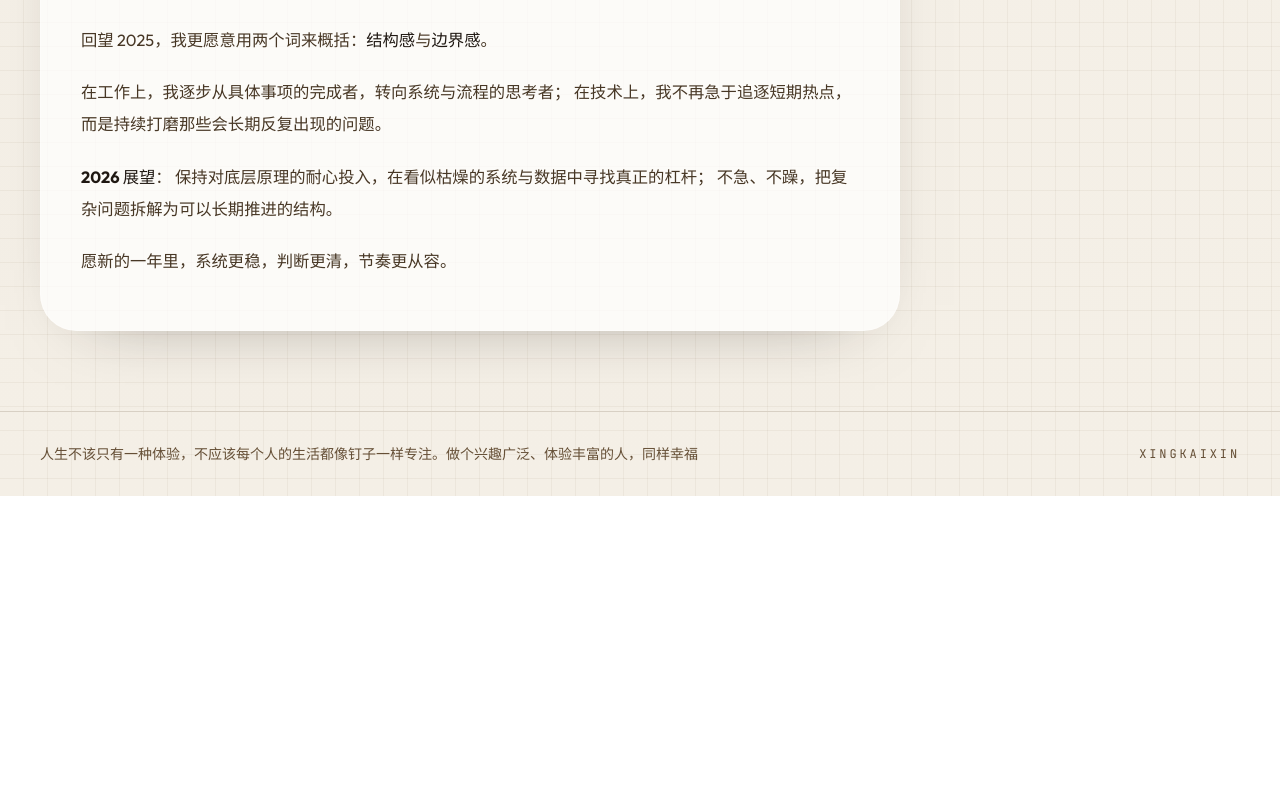
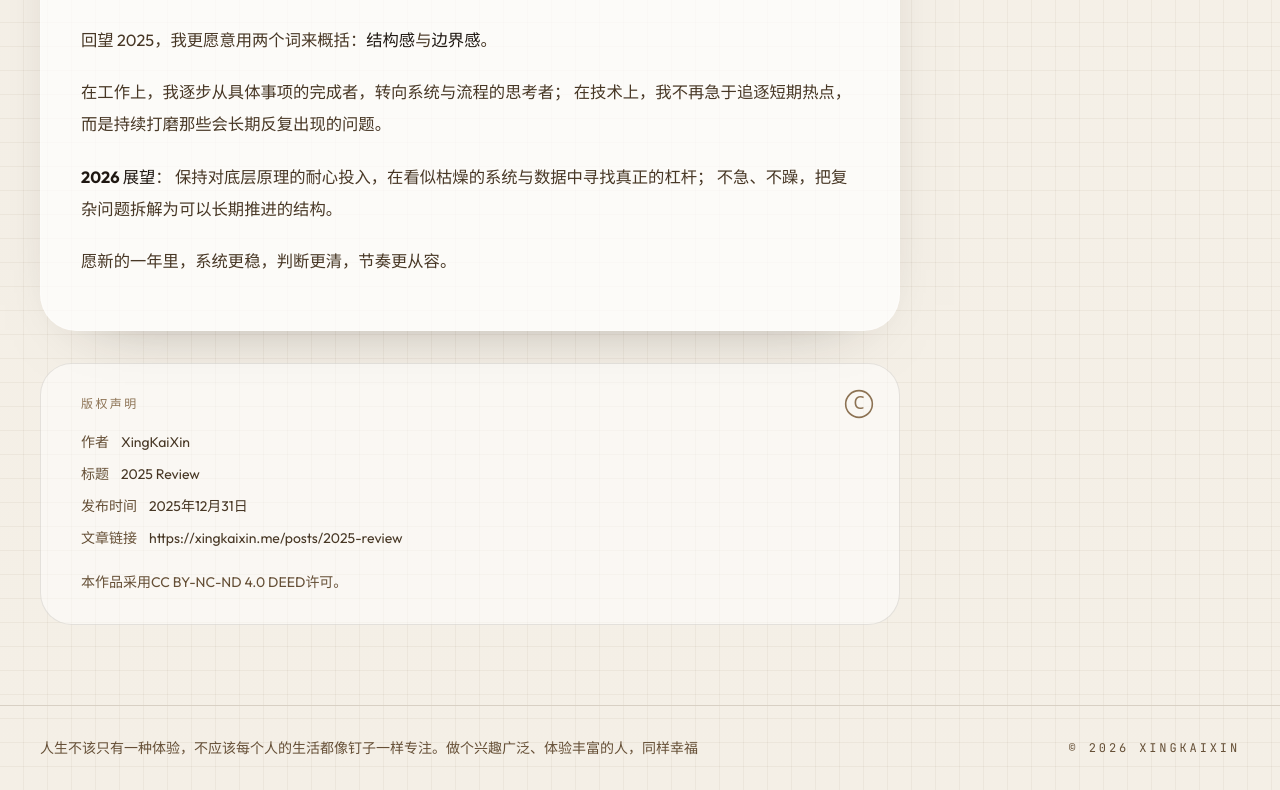
Before and after one commit to xingkaixin/blog, a React (Vite) app: page /posts/2025-review in a window 1280 px wide. Shown: the part 4609-5399 px from the top of the page. Before the commit the page ends 5105 px from the top, so only its background shows below. Built offline with nearby package versions, Linux system fonts and the light colour scheme.

Commit message:
feat: add copyright notice and update footer
- Add copyright section to post pages with author, title, date, and
  license
- Update footer to display current year in copyright
- Simplify homepage header by removing article count badge

```diff
--- a/src/components/site-layout.tsx
+++ b/src/components/site-layout.tsx
@@ -61,7 +61,7 @@ export function SiteLayout({ children }: { children: ReactNode }) {
       <footer className="border-t border-[#d8d0c4] px-4 py-8 sm:px-6 lg:px-10">
         <div className="mx-auto flex max-w-[1400px] flex-col gap-3 text-sm text-ink-500 sm:flex-row sm:items-center sm:justify-between">
           <p>人生不该只有一种体验，不应该每个人的生活都像钉子一样专注。做个兴趣广泛、体验丰富的人，同样幸福</p>
-          <p className="font-mono text-xs uppercase tracking-[0.24em]">XingKaiXin</p>
+          <p className="font-mono text-xs uppercase tracking-[0.24em]">&copy; {new Date().getFullYear()} XingKaiXin</p>
         </div>
       </footer>
     </div>
--- a/src/routes/home-page.tsx
+++ b/src/routes/home-page.tsx
@@ -1,6 +1,5 @@
 import { PostList } from "@/components/post-list";
 import { PostSkeleton } from "@/components/post-skeleton";
-import { Badge } from "@/components/ui/badge";
 import { getAllPosts } from "@/lib/content";
 
 const posts = getAllPosts();
@@ -23,14 +22,8 @@ export function HomePage() {
   return (
     <section className="px-4 pb-20 pt-10 sm:px-6 lg:px-10 lg:pt-14">
       <div className="mx-auto max-w-[1400px] space-y-8">
-        <div className="flex items-end justify-between gap-4">
-          <div>
-            <p className="text-xs uppercase tracking-[0.28em] text-ink-400">Articles</p>
-            <h1 className="mt-2 text-3xl tracking-[-0.04em] text-ink-800 sm:text-4xl">所有文章</h1>
-          </div>
-          <Badge className="w-fit border-[#d5ccbe] bg-white/85 text-ink-500">
-            {posts.length} 篇文章
-          </Badge>
+        <div>
+          <p className="text-xs uppercase tracking-[0.28em] text-ink-400">Articles</p>
         </div>
         <PostList posts={posts} />
       </div>
--- a/src/routes/post-page.tsx
+++ b/src/routes/post-page.tsx
@@ -6,6 +6,7 @@ import { ReadingProgress } from "@/components/reading-progress";
 import { TocNav } from "@/components/toc-nav";
 import { Badge } from "@/components/ui/badge";
 import { formatDisplayDate, getPostBySlug } from "@/lib/content";
+import { siteConfig } from "@/lib/site";
 import { TOC_ACTIVE_OFFSET } from "@/lib/toc-active";
 
 export function PostPage() {
@@ -89,6 +90,41 @@ export function PostPage() {
               <div className="rounded-[2.3rem] border border-white/20 bg-white/72 px-6 py-8 shadow-[0_24px_70px_-50px_rgba(31,24,18,0.55),inset_0_1px_0_rgba(255,255,255,0.8)] backdrop-blur-xl sm:px-10">
                 <MarkdownRenderer content={post.content} />
               </div>
+
+              <div className="relative rounded-[2rem] border border-ink-800/10 bg-white/50 px-6 py-8 sm:px-10">
+                <svg aria-hidden="true" className="absolute right-6 top-6 h-8 w-8 text-ink-400" viewBox="0 0 24 24" fill="none" stroke="currentColor" strokeWidth="1.2">
+                  <circle cx="12" cy="12" r="10" />
+                  <text x="12" y="16" textAnchor="middle" fill="currentColor" stroke="none" fontSize="13" fontWeight="500" fontFamily="system-ui, sans-serif">C</text>
+                </svg>
+                <h2 className="text-xs font-medium uppercase tracking-[0.2em] text-ink-400">版权声明</h2>
+                <dl className="mt-5 grid gap-3 text-sm text-ink-600">
+                  <div className="flex gap-3">
+                    <dt className="shrink-0 font-medium text-ink-500">作者</dt>
+                    <dd>{siteConfig.author}</dd>
+                  </div>
+                  <div className="flex gap-3">
+                    <dt className="shrink-0 font-medium text-ink-500">标题</dt>
+                    <dd>{post.title}</dd>
+                  </div>
+                  <div className="flex gap-3">
+                    <dt className="shrink-0 font-medium text-ink-500">发布时间</dt>
+                    <dd>{formatDisplayDate(post.date)}</dd>
+                  </div>
+                  <div className="flex gap-3">
+                    <dt className="shrink-0 font-medium text-ink-500">文章链接</dt>
+                    <dd>
+                      <a href={`${siteConfig.url}/posts/${post.slug}`} className="text-ink-800 underline underline-offset-2 hover:text-ink-500" target="_blank" rel="noopener noreferrer">
+                        {siteConfig.url}/posts/{post.slug}
+                      </a>
+                    </dd>
+                  </div>
+                </dl>
+                <p className="mt-6 text-sm text-ink-500">
+                  本作品采用
+                  <a href="https://creativecommons.org/licenses/by-nc-nd/4.0/deed.zh-hans" className="text-ink-800 underline underline-offset-2 hover:text-ink-500" target="_blank" rel="noopener noreferrer">CC BY-NC-ND 4.0 DEED</a>
+                  许可。
+                </p>
+              </div>
             </article>
 
             <aside className="lg:sticky lg:top-28 lg:self-start lg:pt-2 lg:z-10">
```
